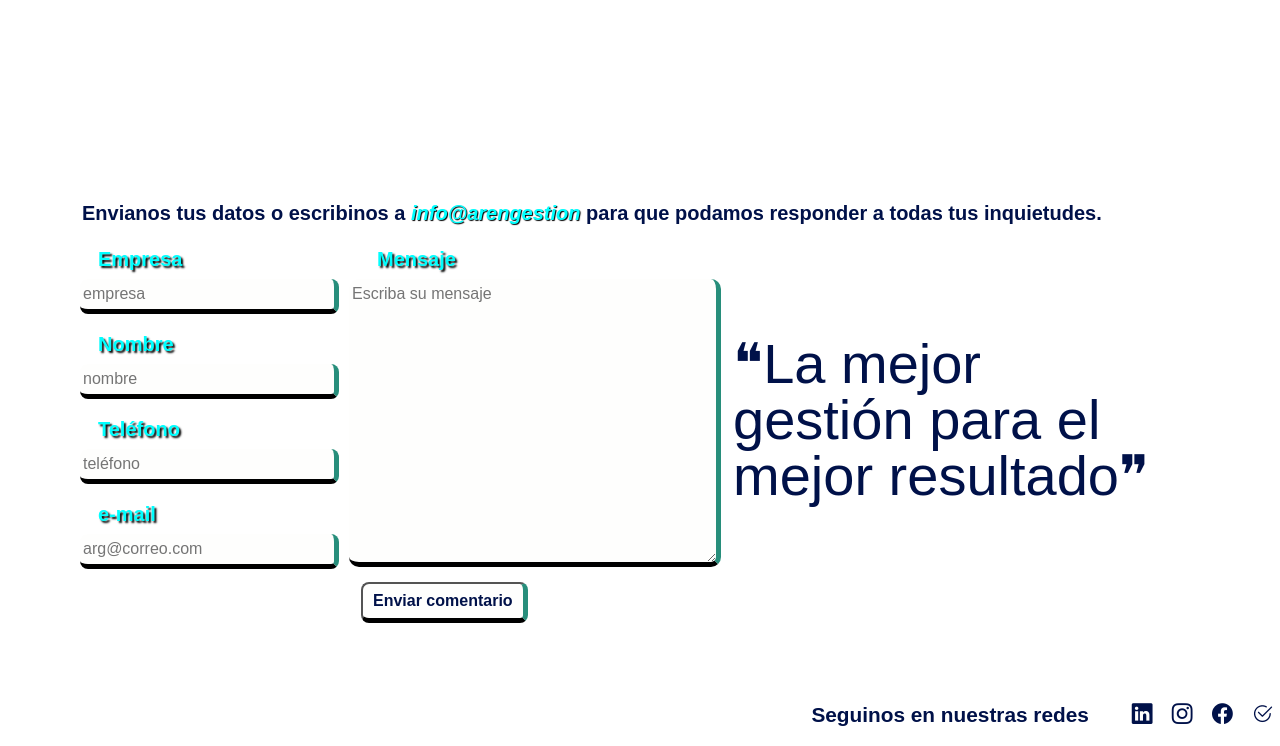
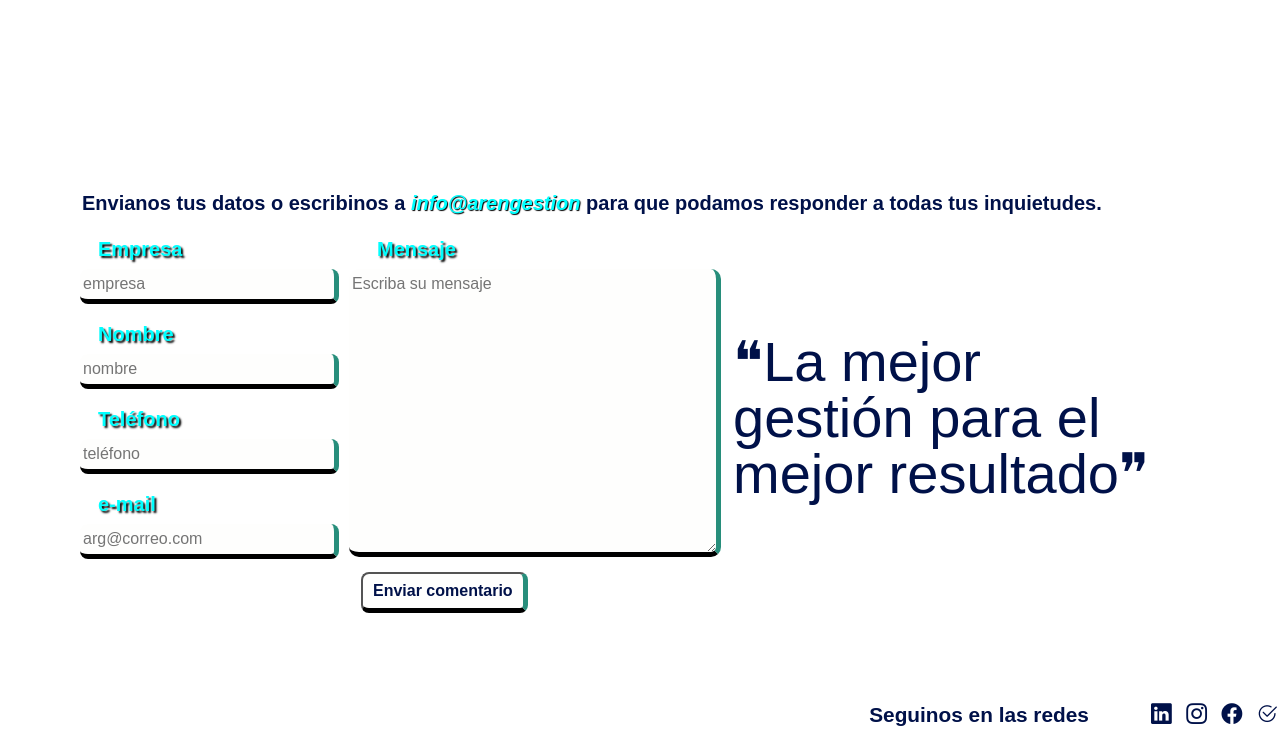
Before and after one commit to Lorena-DiStefano/arengestion, a plain HTML site: page paginas/contacto.html in a window 1280 px wide. Shown: the part 54-800 px from the top of the page. Drawn offline with nearby package versions, Linux system fonts and the light colour scheme.

Commit message:
Segunda entrega proyecto final

```diff
--- a/paginas/contacto.html
+++ b/paginas/contacto.html
@@ -35,6 +35,7 @@
             </div>
         </nav>
     </header>
+
     <main>
         </div>
         <section class="container mt-5">
@@ -81,21 +82,23 @@
                     </div>
                 </div>
         </section>
+
     </main>
     <footer class="footer">
         <div class="footer container-fluid">
             <div class="row">
-                <p class="col-8 text-start footer__text">Seguinos en nuestras redes</p>
-                <a class="col-1" href="https: //www.linkedin.com/home" target="_blank"><i
+                <p class="col-8 text-start footer__text">Seguinos en las redes</p>
+                <a class="col-1" href="https://www.linkedin.com" target="_blank"><i
                         class="bi bi-linkedin"></i></a>
-                <a class="col-1" href="https://www.instagram.com/accounts/login/" target="_blank"><i
+                <a class="col-1" href="https://www.instagram.com" target="_blank"><i
                         class="bi bi-instagram"></i></a>
-                <a class="col-1" href="https://www.facebook.com/" target="_blank"><i class="bi bi-facebook"></i></a>
+                <a class="col-1" href="https://www.facebook.com" target="_blank"><i class="bi bi-facebook"></i></a>
                 <i class="col-1 bi bi-check2-circle"></i>
             </div>
         </div>
     </section>
     </footer>
+
     <script src="https://cdn.jsdelivr.net/npm/bootstrap@5.1.3/dist/js/bootstrap.bundle.min.js"
         integrity="sha384-ka7Sk0Gln4gmtz2MlQnikT1wXgYsOg+OMhuP+IlRH9sENBO0LRn5q+8nbTov4+1p"
         crossorigin="anonymous"></script>
--- a/style.css
+++ b/style.css
@@ -62,8 +62,6 @@ body {
     color: #f3f0e9;
     font-size: 1em;
 }
-
-
 
 /* fin etiquetas comunes */
 
@@ -236,7 +234,6 @@ ul li {
     }
 }
 
-
 .bgServicios {
     background: url(./imagenes/bgseis.jpg) no-repeat fixed;
     background-size: 100% 100%;
@@ -311,7 +308,6 @@ ul li {
     margin-bottom: 0;
 }
 
-
 .bgContacto {
     color: #001149;
     background: url(./imagenes/bgtres-a.jpg) no-repeat fixed;
@@ -362,6 +358,7 @@ ul li {
     border-radius: 8px;
     border-right: 5px outset #3fe2c4;
     border-bottom: 5px outset #001149;
+    margin-bottom: 1em;
     color: #001149;
     text-shadow: 1px 1px 1px white;
     font-weight: 600;
```
Also changed, not shown: index.html (+4 -4 lines), paginas/nosotros.html (+9 -8 lines), paginas/preguntas.html (+7 -4 lines), paginas/servicios.html (+5 -4 lines), imagenes/planesuno.jpg.
